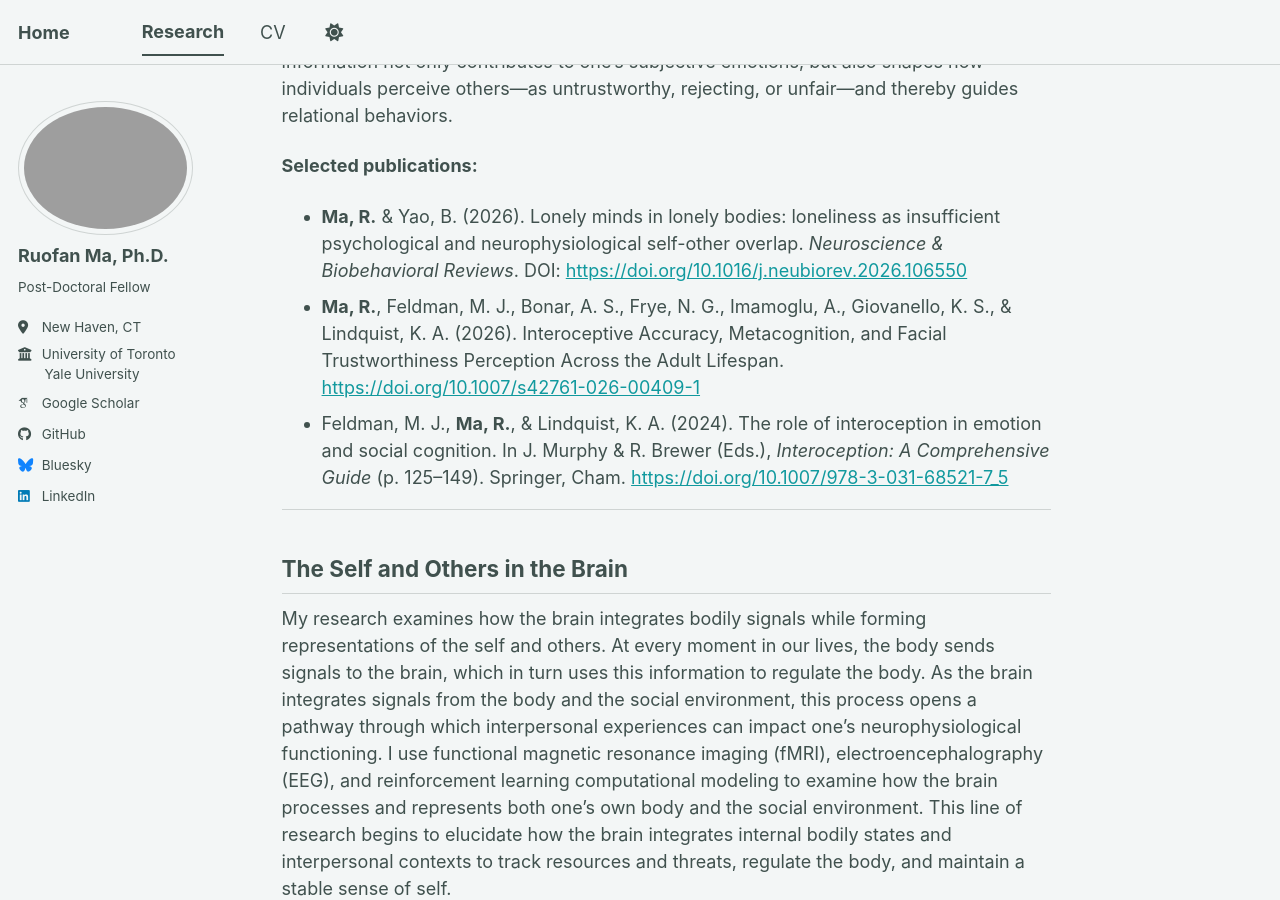
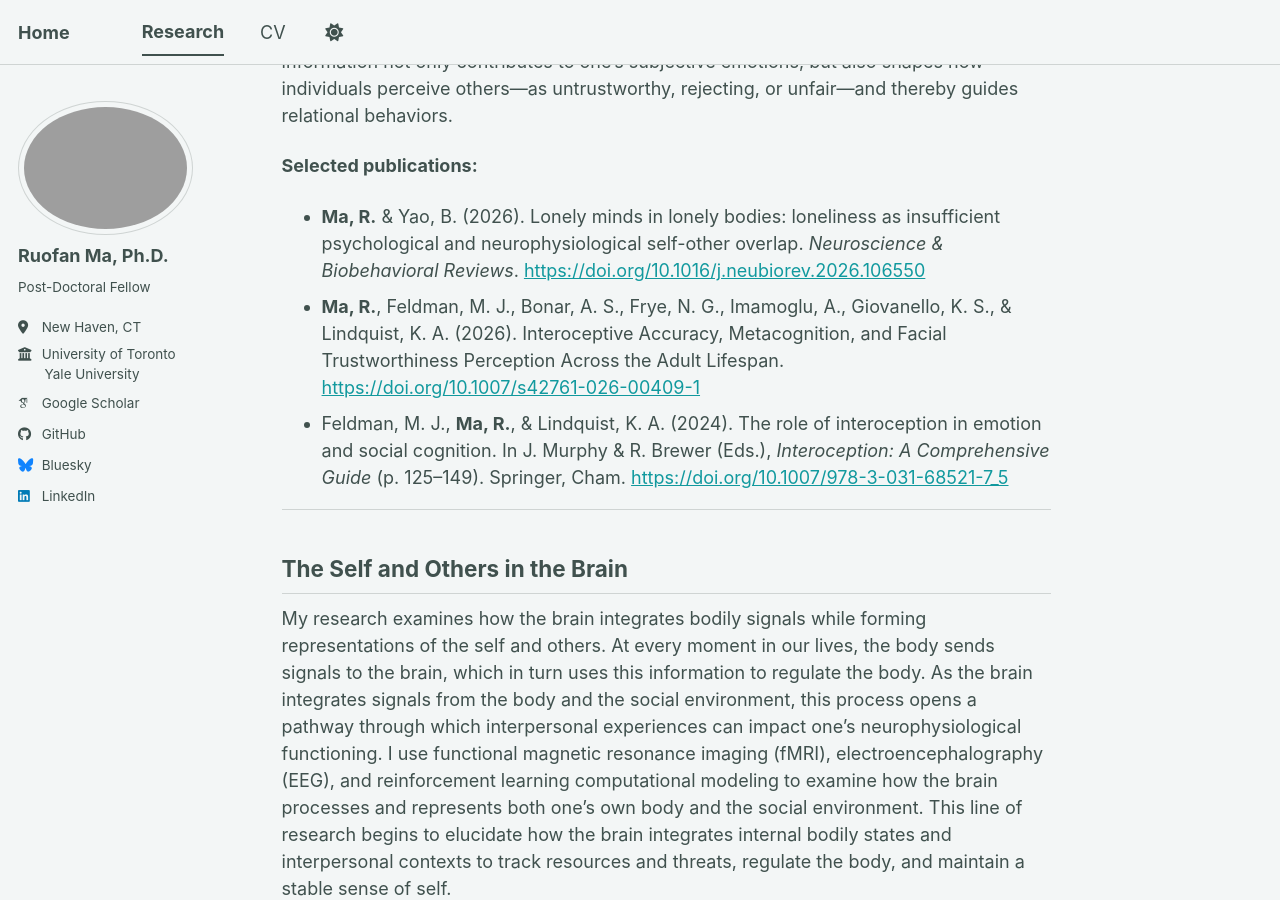
Before and after one commit to ruofanma/ruofanma.github.io, a Jekyll site: the page built from _pages/research.md, in a window 1280 px wide and 900 px high, scrolled down 512 px. Built offline with Jekyll 4.4.1, drawn with Linux system fonts in a browser that asks for light colours; some web fonts are replaced; a script bundle is joined from its source files by our own code; library files that are not in the unit come from our copies.

Commit message:
Fix publication link formatting in research.md
Updated publication link format in research section.

```diff
--- a/_pages/research.md
+++ b/_pages/research.md
@@ -13,7 +13,7 @@ My research examines how brain–body systems represent self-other relationships
 Our body provides important information that helps us understand ourselves and others. Physiological responses, with or without our conscious awareness, signal social safety or threat and shape how we interpret social situations. My research examines how bodily experiences shape one’s perceptions of the self and others, and inform interpersonal decisions. To investigate how physiological and interpersonal processes unfold over time, I use peripheral physiological measures, social decision-making paradigms, and dyadic dynamical systems approaches. This line of work points to a potential mechanism associated with the clinical observation that dysregulated affect often co-occurs with dysregulated relationships, such as in trauma-related and personality disorders. Bodily information not only contributes to one’s subjective emotions, but also shapes how individuals perceive others—as untrustworthy, rejecting, or unfair—and thereby guides relational behaviors.
 
 **Selected publications:**
-- **Ma, R.** & Yao, B. (2026). Lonely minds in lonely bodies: loneliness as insufficient psychological and neurophysiological self-other overlap. *Neuroscience & Biobehavioral Reviews*. DOI: [https://doi.org/10.1016/j.neubiorev.2026.106550](https://doi.org/10.1016/j.neubiorev.2026.106550)
+- **Ma, R.** & Yao, B. (2026). Lonely minds in lonely bodies: loneliness as insufficient psychological and neurophysiological self-other overlap. *Neuroscience & Biobehavioral Reviews*. [https://doi.org/10.1016/j.neubiorev.2026.106550](https://doi.org/10.1016/j.neubiorev.2026.106550)
 - **Ma, R.**, Feldman, M. J., Bonar, A. S., Frye, N. G., Imamoglu, A., Giovanello, K. S., & Lindquist, K. A. (2026). Interoceptive Accuracy, Metacognition, and Facial Trustworthiness Perception Across the Adult Lifespan. [https://doi.org/10.1007/s42761-026-00409-1](https://doi.org/10.1007/s42761-026-00409-1)
 - Feldman, M. J., **Ma, R.**, & Lindquist, K. A. (2024).  The role of interoception in emotion and social cognition. In J. Murphy & R. Brewer (Eds.), *Interoception: A Comprehensive Guide* (p. 125–149). Springer, Cham. [https://doi.org/10.1007/978-3-031-68521-7_5](https://doi.org/10.1007/978-3-031-68521-7_5)
 
```
